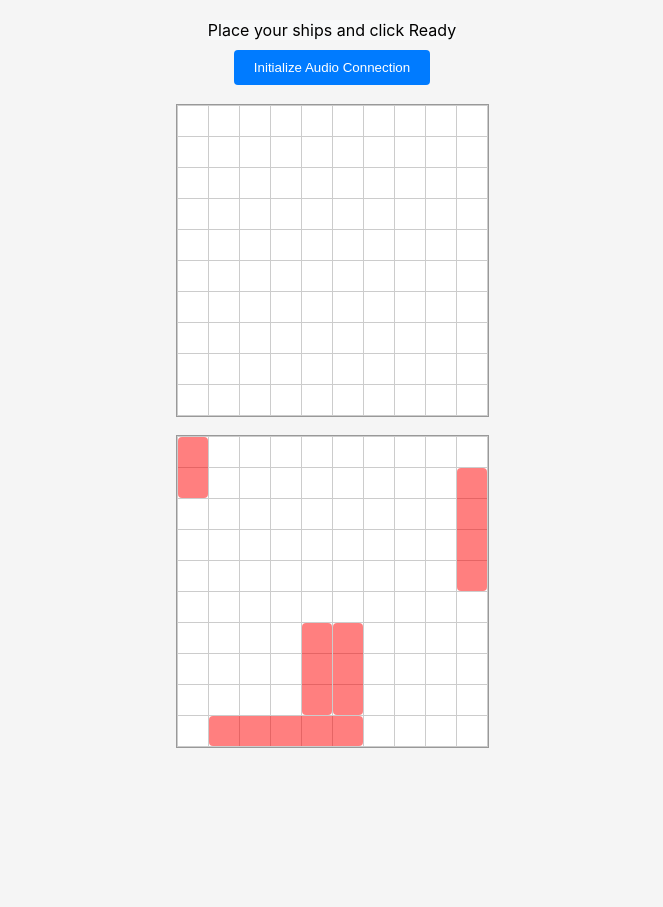
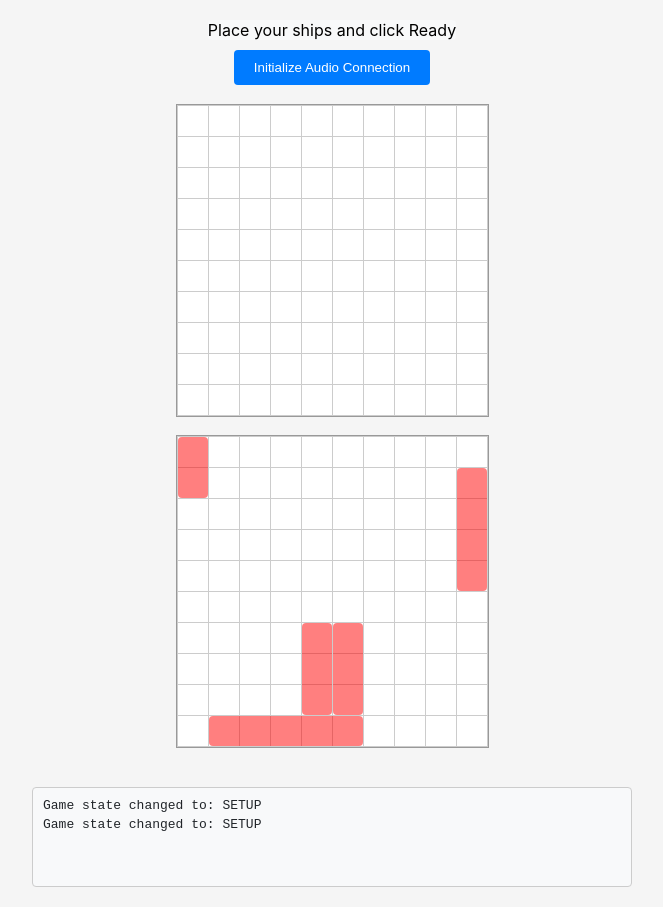
Before and after one commit to diederikveelo/sonar-strike, a React (Vite) app: page / in a window 1280 px wide. Shown: the whole page, without its empty margins (308-971 px from the left). Before the commit the page ends 800 px from the top, so only its background shows below. Built offline with nearby package versions, Linux system fonts and the light colour scheme.

Commit message:
error window

```diff
--- /dev/null
+++ b/src/components/MessageLog.jsx
@@ -0,0 +1,31 @@
+import styled from 'styled-components';
+
+const LogContainer = styled.div`
+  width: 100%;
+  max-width: 600px;
+  height: 100px;
+  border: 1px solid #ccc;
+  border-radius: 4px;
+  padding: 10px;
+  margin-top: 20px;
+  overflow-y: auto;
+  background-color: #f8f9fa;
+  font-family: monospace;
+`;
+
+const LogMessage = styled.div`
+  color: ${props => props.$isError ? '#dc3545' : '#212529'};
+  margin-bottom: 4px;
+`;
+
+export default function MessageLog({ messages }) {
+  return (
+    <LogContainer>
+      {messages.map((msg, index) => (
+        <LogMessage key={index} $isError={msg.type === 'error'}>
+          {msg.text}
+        </LogMessage>
+      ))}
+    </LogContainer>
+  );
+}
--- a/src/components/SonarStrikeGame.jsx
+++ b/src/components/SonarStrikeGame.jsx
@@ -1,7 +1,8 @@
-import { useState, useCallback } from 'react';
+import { useState, useCallback, useEffect } from 'react';
 import styled from 'styled-components';
 import Grid from './Grid';
 import GameControls from './GameControls';
+import MessageLog from './MessageLog';
 import { useGameController } from '../hooks/useGameController';
 
 const GameContainer = styled.div`
@@ -29,6 +30,11 @@ const createEmptyBoard = () => Array(10).fill(null).map(() => Array(10).fill(nul
 
 export default function SonarStrikeGame() {
   const [playerBoard, setPlayerBoard] = useState(createEmptyBoard());
+  const [messages, setMessages] = useState([]);
+
+  const addMessage = useCallback((text, type = 'info') => {
+    setMessages(prev => [...prev, { text, type, timestamp: Date.now() }]);
+  }, []);
 
   const {
     gameState,
@@ -46,7 +52,9 @@ export default function SonarStrikeGame() {
     isMyTurn,
     shotsFired,
     shotsReceived
-  } = useGameController();
+  } = useGameController({
+      onMessage: addMessage
+    });
 
   const handleInitializeAudio = useCallback(async () => {
     try {
@@ -66,6 +74,18 @@ export default function SonarStrikeGame() {
       fireAt(col, row);
     }
   }, [gameState, fireAt, isMyTurn]);
+
+  // Monitor error changes
+  useEffect(() => {
+    if (error) {
+      addMessage(error, 'error');
+    }
+  }, [error, addMessage]);
+
+  // Monitor game state changes
+  useEffect(() => {
+    addMessage(`Game state changed to: ${gameState}`);
+  }, [gameState, addMessage]);
 
   return (
     <GameContainer>
@@ -101,6 +121,7 @@ export default function SonarStrikeGame() {
           />
         </BoardSection>
       </BoardsContainer>
+      <MessageLog messages={messages} />
     </GameContainer>
   );
 }
--- a/src/hooks/useGameController.js
+++ b/src/hooks/useGameController.js
@@ -21,7 +21,7 @@ const getRandomId = (count) => {
   return id;
 };
 
-export function useGameController() {
+export function useGameController(props) {
   const [gameState, setGameState] = useState(GameState.SETUP);
   const [gameId, setGameId] = useState(null);
   const [userId, setUserId] = useState(() => getRandomId(2));
@@ -31,6 +31,7 @@ export function useGameController() {
   const [isMyTurn, setIsMyTurn] = useState(false);
   const [shotsFired, setShotsFired] = useState(new Set());
   const [shotsReceived, setShotsReceived] = useState(new Set());
+  const { onMessage } = props;
 
   const CellState = {
     EMPTY: null,
@@ -55,6 +56,11 @@ export function useGameController() {
     { id: 4, name: 'Submarine', length: 3, position: null, isVertical: true },
     { id: 5, name: 'Destroyer', length: 2, position: null, isVertical: true }
   ]);
+
+  const handleError = useCallback((errorMessage) => {
+    setError(errorMessage);
+    onMessage?.(errorMessage, 'error');
+  }, [onMessage]);
 
   const sendMessageWithUserId = useCallback((message) => {
     if (!userId) {
@@ -200,9 +206,9 @@ export function useGameController() {
       const boardDetails = encodeBoardDetails();
       sendMessageWithUserId(`B${gameId}${boardDetails}`);
     } catch (err) {
-      setError('Failed to share board details: ' + err.message);
+      handleError('Failed to share board details: ' + err.message);
     }
-  }, [ships, gameId, sendMessageWithUserId, encodeBoardDetails]);
+  }, [ships, gameId, sendMessageWithUserId, encodeBoardDetails, handleError]);
 
   // Handle incoming messages
   const handleMessage = useCallback((message) => {
@@ -310,7 +316,7 @@ export function useGameController() {
           console.error("failed to handle message", message)
       }
     } catch (err) {
-      setError('Error processing message: ' + err.message);
+      handleError('Error processing message: ' + err.message);
     }
   }, [
     gameState,
@@ -320,15 +326,16 @@ export function useGameController() {
     broadcastInterval,
     shareBoardDetails,
     ships,
-    userId
+    userId,
+    handleError
   ]);
 
   // Update local error state when ggwave error changes
   useEffect(() => {
     if (ggwaveError) {
-      setError(ggwaveError);
+      handleError(ggwaveError);
     }
-  }, [ggwaveError]);
+  }, [ggwaveError, handleError]);
 
   // Initialize message listening
   useEffect(() => {
@@ -381,9 +388,9 @@ export function useGameController() {
 
       setBroadcastInterval(intervalId);
     } catch (err) {
-      setError('Failed to start game: ' + err.message);
+      handleError('Failed to start game: ' + err.message);
     }
-  }, [sendMessageWithUserId]);
+  }, [sendMessageWithUserId, handleError]);
 
   // Fire at coordinates
   const fireAt = useCallback((x, y) => {
```
